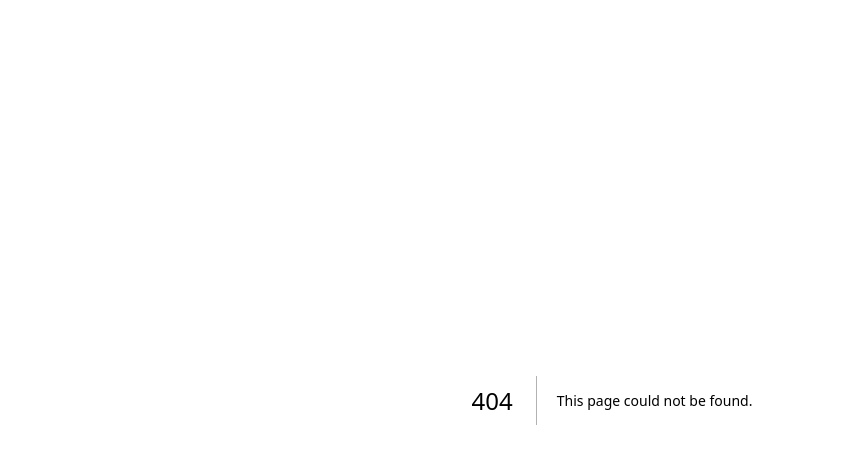
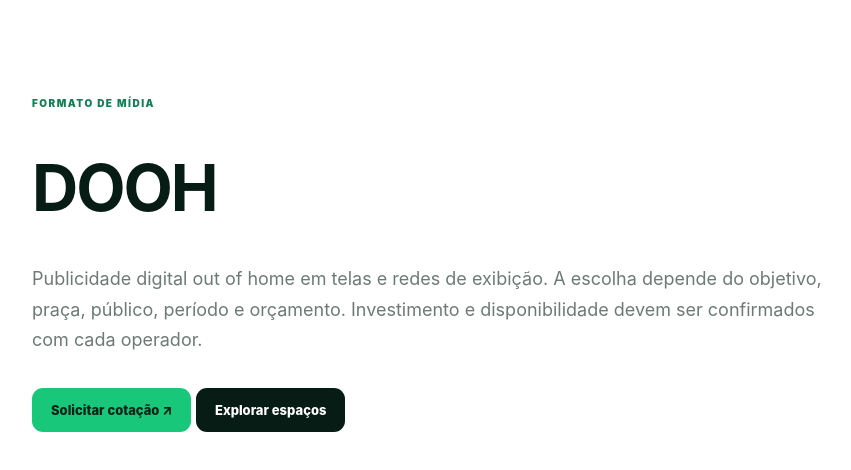
Before and after one commit to studioalfamarketingdigital-dev/midiamap-github-pages, a Next.js app: page /formatos/dooh/ in a window 1280 px wide. Before the commit this address had no page. Shown: the top 470 px of the page, without its empty margins (28-879 px from the left). Built offline with nearby package versions, Linux system fonts and the light colour scheme.

Commit message:
feat(midiamap): add media detail and format pages

```diff
--- /dev/null
+++ b/app/formatos/[slug]/page.tsx
@@ -0,0 +1,5 @@
+import type {Metadata} from 'next';import {notFound} from 'next/navigation';import InfoPage from '../../../components/InfoPage';
+const formats=[['outdoor','Outdoor','Mídia exterior em estruturas de grande formato, geralmente posicionadas em vias e áreas de circulação.'],['painel-led','Painel LED','Telas digitais que exibem peças estáticas ou vídeos em pontos de circulação.'],['dooh','DOOH','Publicidade digital out of home em telas e redes de exibição.'],['indoor','Indoor','Mídia em ambientes internos, como centros comerciais, academias e clínicas.'],['tv','TV','Inserções comerciais em emissoras e programas de televisão.'],['radio','Rádio','Spots, testemunhais e formatos comerciais em emissoras e programas.'],['midia-impressa','Mídia impressa','Anúncios em jornais, revistas e outras publicações impressas.']];
+export function generateStaticParams(){return formats.map(([slug])=>({slug}));}
+export function generateMetadata({params}:{params:{slug:string}}):Metadata{const f=formats.find(x=>x[0]===params.slug);return f?{title:'Publicidade em '+f[1]+' | MídiaMap',description:'Entenda como funciona a publicidade em '+f[1]+' e solicite opções de mídia por praça.',alternates:{canonical:'/formatos/'+f[0]+'/'}}:{title:'Formato não encontrado'};}
+export default function Page({params}:{params:{slug:string}}){const f=formats.find(x=>x[0]===params.slug);if(!f)return notFound();return <InfoPage eyebrow="FORMATO DE MÍDIA" title={f[1]} description={f[2]+' A escolha depende do objetivo, praça, público, período e orçamento. Investimento e disponibilidade devem ser confirmados com cada operador.'}/>}
```
